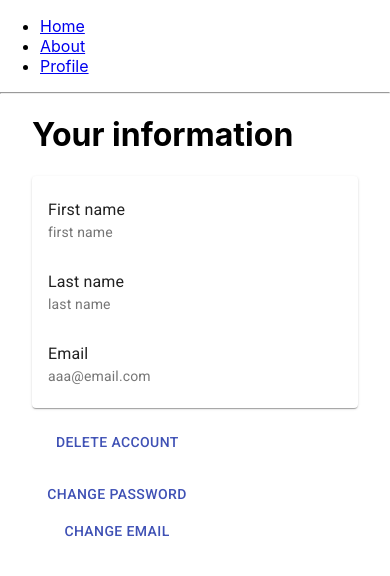
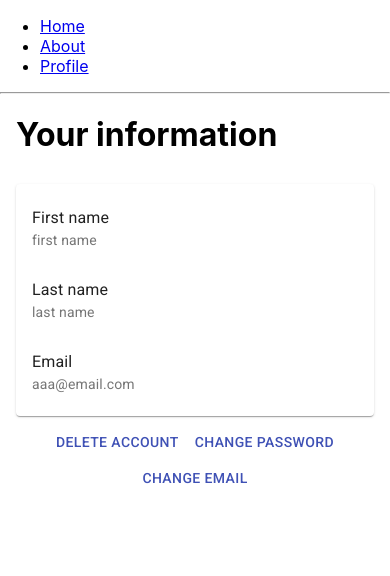
Before and after one commit to zaini/snapsense, a React (Create React App) app in the folder frontend/: page /profile in a window 390 px wide. Shown: the top 576 px of the page. Built offline with nearby package versions, Linux system fonts and the light colour scheme.

Commit message:
Update containers for alignment in mobile

```diff
--- a/frontend/src/components/UserInfo.js
+++ b/frontend/src/components/UserInfo.js
@@ -1,7 +1,7 @@
 import React from "react";
 import { Link } from 'react-router-dom';
 import Button from '@material-ui/core/Button';
-import { Container, List, ListItem, ListItemText, Grid, Paper, Dialog, DialogActions, DialogContent, DialogContentText, DialogTitle } from "@material-ui/core";
+import { Box, Container, List, ListItem, ListItemText, Grid, Paper, Dialog, DialogActions, DialogContent, DialogContentText, DialogTitle } from "@material-ui/core";
 import PasswordForm from "../components/PasswordForm.js";
 import EmailForm from "../components/EmailForm.js";
 
@@ -29,9 +29,11 @@ const UserInfo = (props) => {
   }
 
   return (
-    <Container>
+
     <Container className="UserInfo">
       <h1>Your information</h1>
+      <List>
+
           <Paper>
             <Grid container direction="row" alignItems="center" justify="center">
               <Grid item xs={12}>
@@ -59,10 +61,10 @@ const UserInfo = (props) => {
             </Grid>
           </Paper>
 
-        <Grid container direction="row" alignItems="center">
-          <List>
         <ListItem>
-              <Button color="primary" onClick={handleClickOpen}>
+          <Grid container direction="row" alignContent='space-around' alignItems="center" justify="center">
+            <Grid item>
+              <Button onClick={handleClickOpen} color="primary">
                 Delete account
       </Button>
               <Dialog
@@ -86,24 +88,28 @@ const UserInfo = (props) => {
           </Button>
                 </DialogActions>
               </Dialog>
-            </ListItem>
-          </List>
+            </Grid>
 
-          <Button onClick={handlePasswordForm} style={{ minWidth: '170px' }} color="primary">
+            <Grid item>
+              <Button onClick={handlePasswordForm} color="primary">
                 Change password
         </Button>
+            </Grid>
 
-          <Button onClick={handleEmailForm} style={{ minWidth: '170px' }} color="primary">
+            <Grid item>
+              <Button onClick={handleEmailForm} color="primary">
                 Change email
         </Button>
             </Grid>
-      </Container >
+          </Grid>
+        </ListItem>
 
+        <ListItem>
           <Grid container>
-        <Grid item xs={6}>
+            <Grid item xs={6} >
               {pwVisible === 'true' && (
                 <Container>
-              <h1>Change Password</h1>
+
                   <PasswordForm />
                 </Container>
               )}
@@ -111,14 +117,16 @@ const UserInfo = (props) => {
             <Grid item xs={6}>
               {emailVisible === 'true' && (
                 <Container>
-              <h1>Change Email</h1>
+
                   <EmailForm />
                 </Container>
               )}
             </Grid>
           </Grid>
+        </ListItem>
+      </List>
+    </Container >
 
-    </Container >
   );
 }
 
```
Lines whose indentation alone changed are shown as unchanged.
